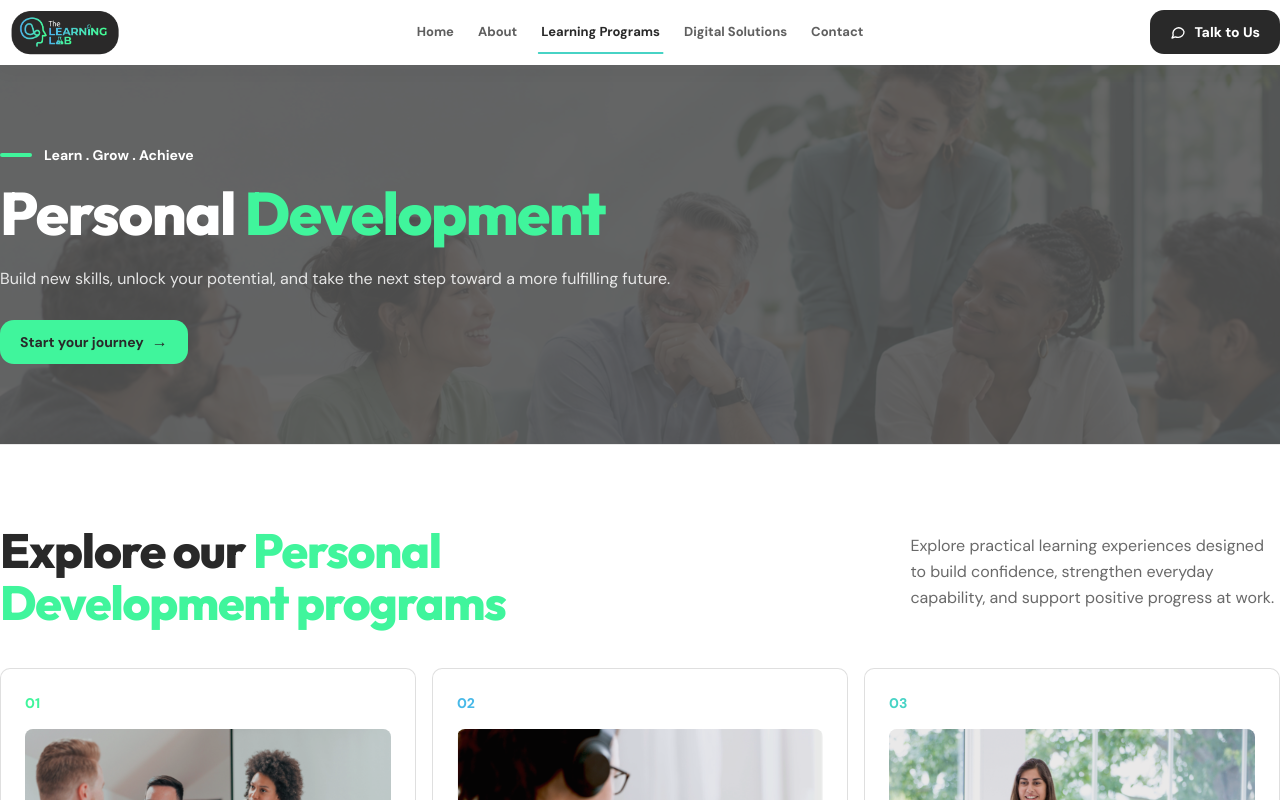
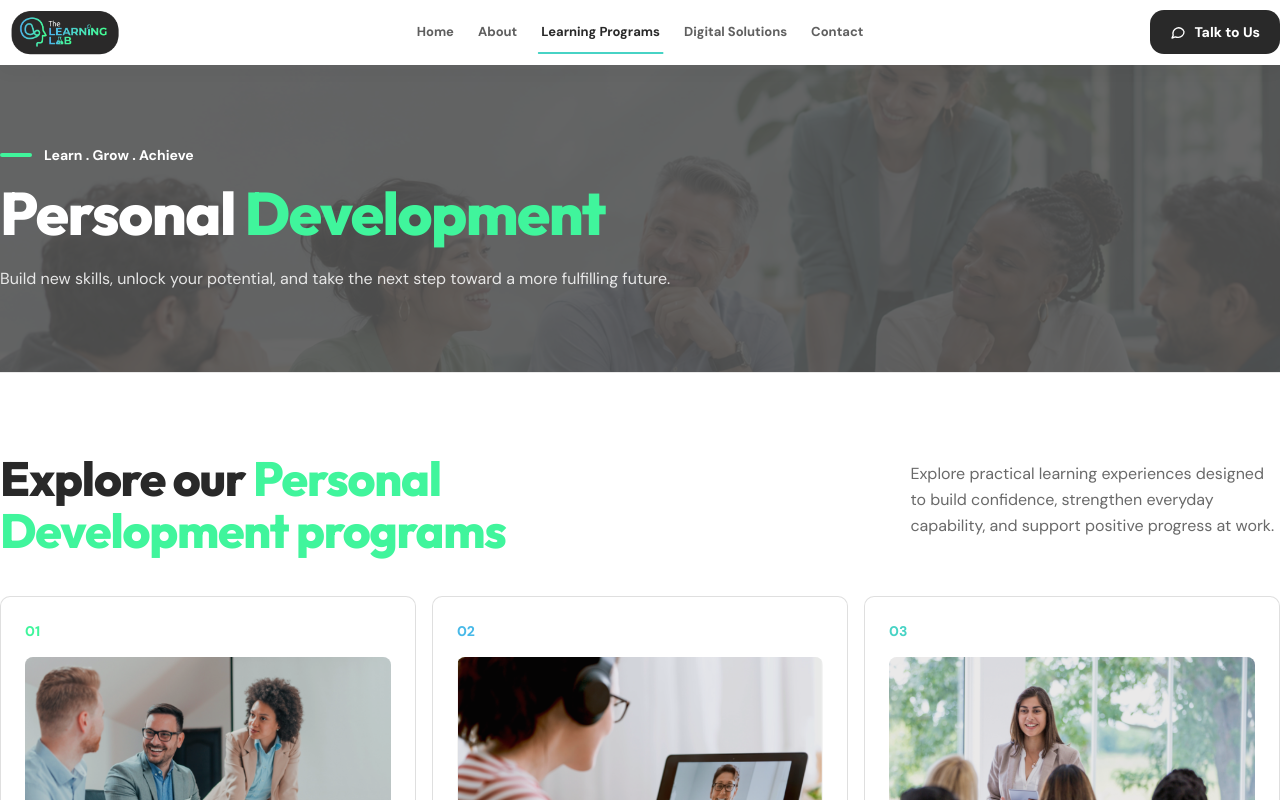
Before and after one commit to gabzy0423/The-Learning-Lab, a Next.js app: page /programs/personal-development in a window 1280 px wide. Shown: the top 800 px of the page. Built offline with nearby package versions, Linux system fonts and the light colour scheme.

Commit message:
Remove Personal Development hero CTA

```diff
--- a/app/programs/[category]/page.tsx
+++ b/app/programs/[category]/page.tsx
@@ -208,13 +208,6 @@ export default async function CategoryPage({
             <p className="mt-5 max-w-2xl text-base leading-relaxed text-brand-white/85">
               Build new skills, unlock your potential, and take the next step toward a more fulfilling future.
             </p>
-            <a
-              href="#personal-development-courses"
-              className="mt-7 inline-flex min-h-11 items-center gap-2 rounded-xl bg-brand-mint-green px-5 text-sm font-bold text-brand-charcoal transition-colors hover:bg-brand-mint-green/90 focus-visible:outline-2 focus-visible:outline-offset-2 focus-visible:outline-brand-cyan-blue"
-            >
-              Start your journey
-              <span aria-hidden="true" className="text-base leading-none">→</span>
-            </a>
           </div>
         </section>
 
```
